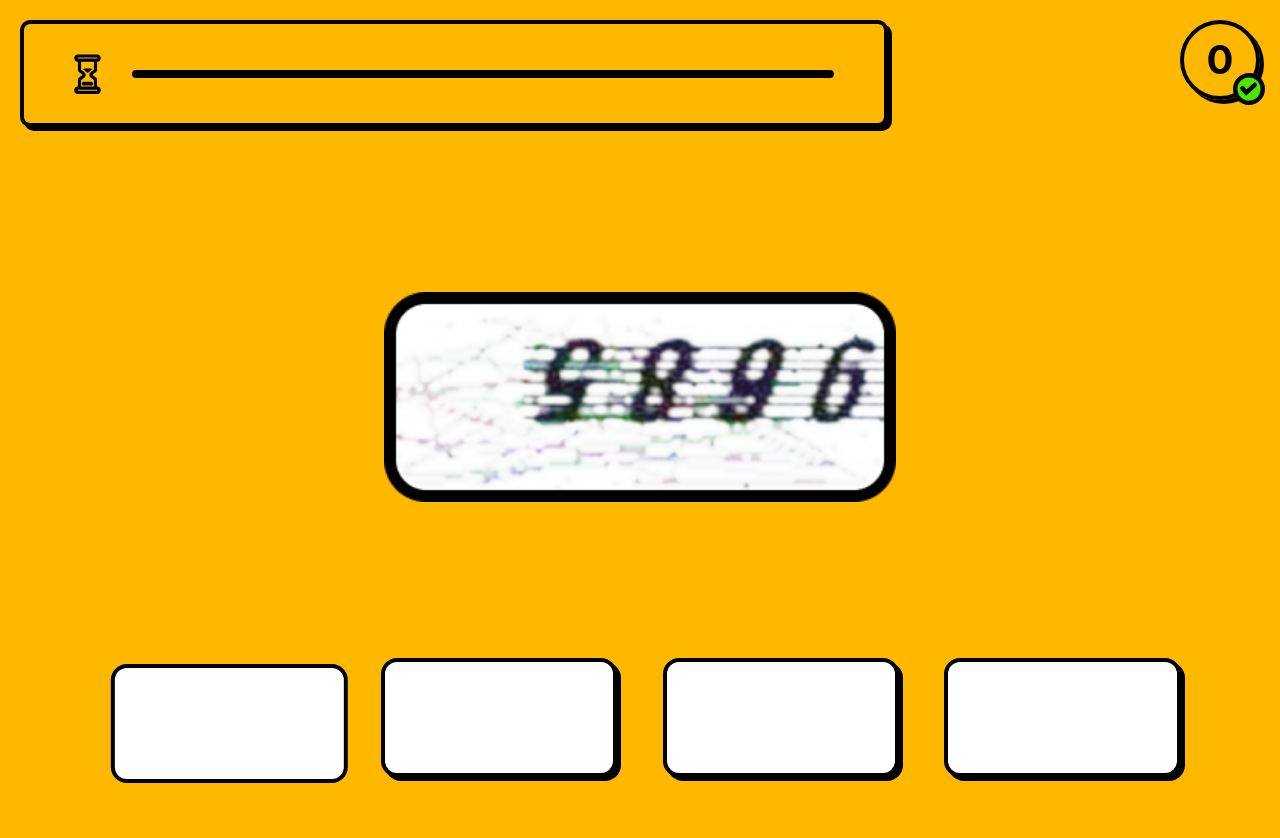
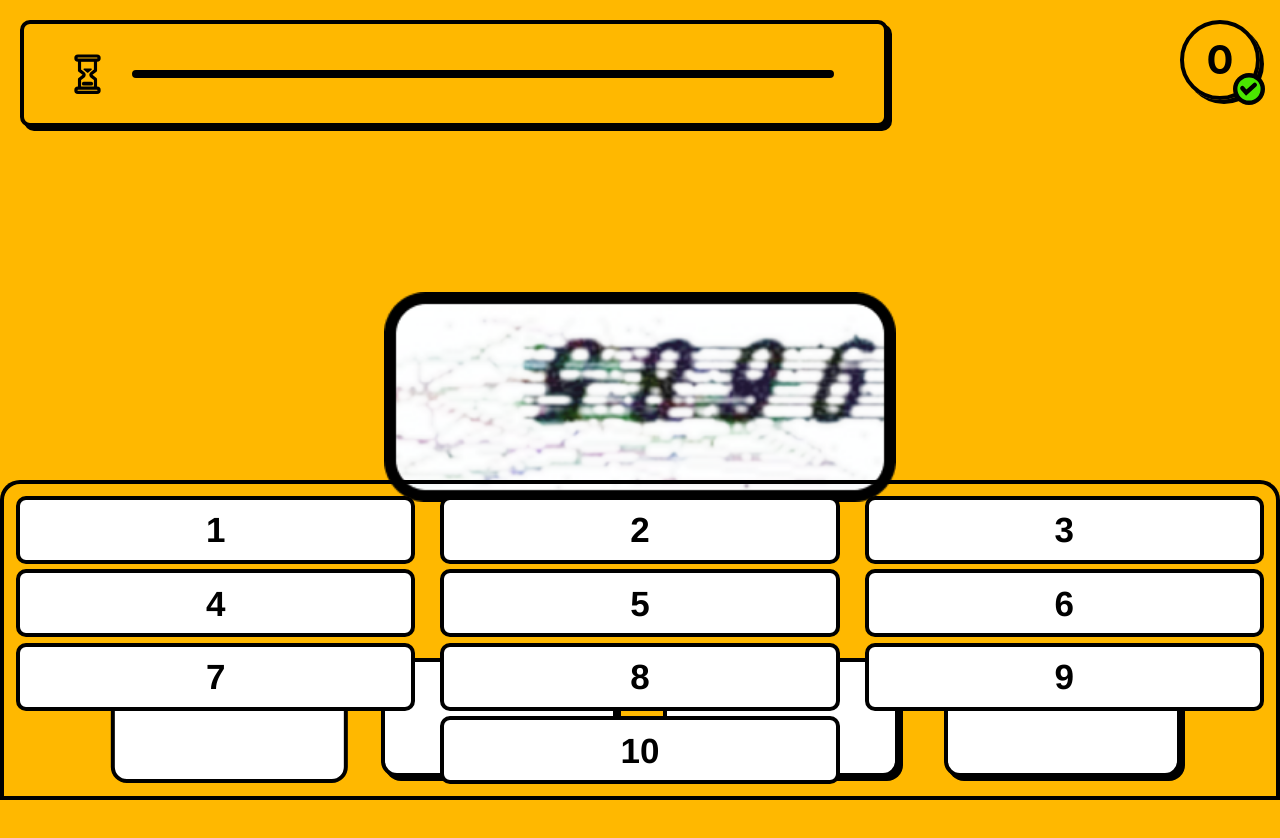
Before and after one commit to yancymin/gt-game, a Vue app: page /game in a window 1280 px wide. Shown: the top 838 px of the page. Built offline with nearby package versions, Linux system fonts and the light colour scheme.

Commit message:
feat(keyboad): init

```diff
--- a/package.json
+++ b/package.json
@@ -1,5 +1,5 @@
 {
-  "name": "gt-game",
+  "name": "验证码大挑战 - Geetest",
   "version": "0.1.0",
   "private": true,
   "scripts": {
--- a/src/views/Game.vue
+++ b/src/views/Game.vue
@@ -31,6 +31,14 @@
         />
       </div>
     </main>
+    <div class="keyboard">
+      <div
+        v-for="(item, index) in new Array(10)"
+        :key="index"
+        :id="`key-${index}`"
+        @click="e => getKey(index, e)"
+      >{{1+index}}</div>
+    </div>
   </div>
 </template>
 
@@ -55,7 +63,7 @@ export default {
     inputHandle(index, e) {
       const { value, nextSibling } = e.target;
       this.code.splice(index, 1, value);
-      nextSibling && nextSibling.focus();
+      nextSibling && nextSibling.focus(() => document.activeElement.blur());
       this.code.length === 4 && this.resultHandle();
       // console.log(this.code.join(''), document.querySelector('#code').src);
     },
@@ -72,7 +80,7 @@ export default {
         this.$refs.status.src = '/game-success.svg';
         setTimeout(() => {
           this.code = [];
-          this.$refs.wrap.children[0].focus();
+          this.$refs.wrap.children[0].focus(() => document.activeElement.blur());
           this.status = 0;
           setTimeout(() => {
             this.codeSrcRandom();
@@ -91,6 +99,9 @@ export default {
           }, 200);
         }, 1000);
       }
+    },
+    getKey(index, e) {
+      console.log(e.target.textContent, index);
     },
   },
   mounted() {
@@ -240,4 +251,40 @@ export default {
     }
   }
 }
+
+.keyboard {
+  position: fixed;
+  bottom: 0;
+  left: 0;
+  width: 100vw;
+  height: 40%;
+  display: grid;
+  grid-template-columns: 1fr 1fr 1fr;
+  grid-template-rows: 1fr 1fr 1fr 1fr;
+  grid-gap: 2%;
+  padding: 16px;
+  box-shadow: inset 0 0 0 4px #000;
+  border-radius: 20px 20px 0 0;
+
+  div {
+    display: flex;
+    justify-content: center;
+    align-items: center;
+    height: 100%;
+    background: #ffffff;
+    border: 4px solid #000000;
+    border-radius: 10px;
+    color: #000;
+    font-weight: 700;
+    font-size: 35px;
+
+    &:active {
+      background: #fbe3a2;
+    }
+
+    &:last-child {
+      grid-column-end: 3;
+    }
+  }
+}
 </style>
```
